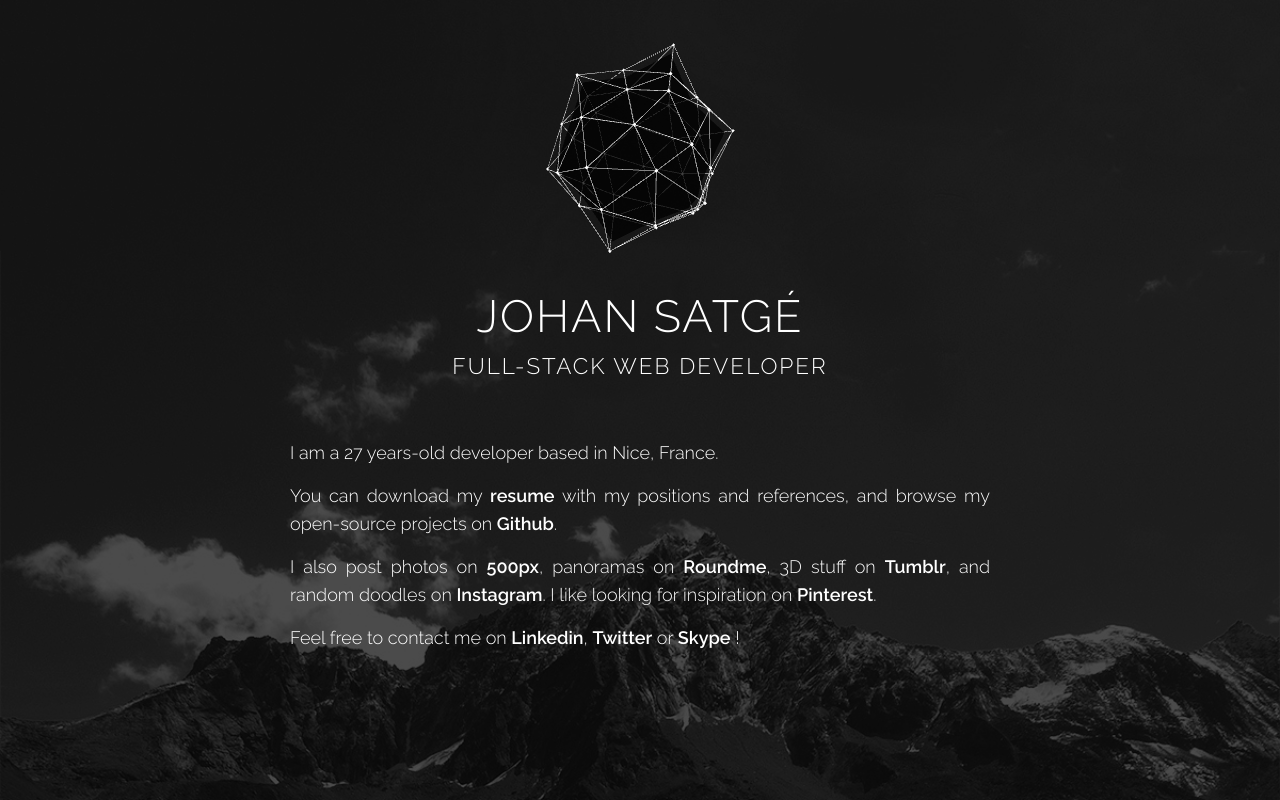
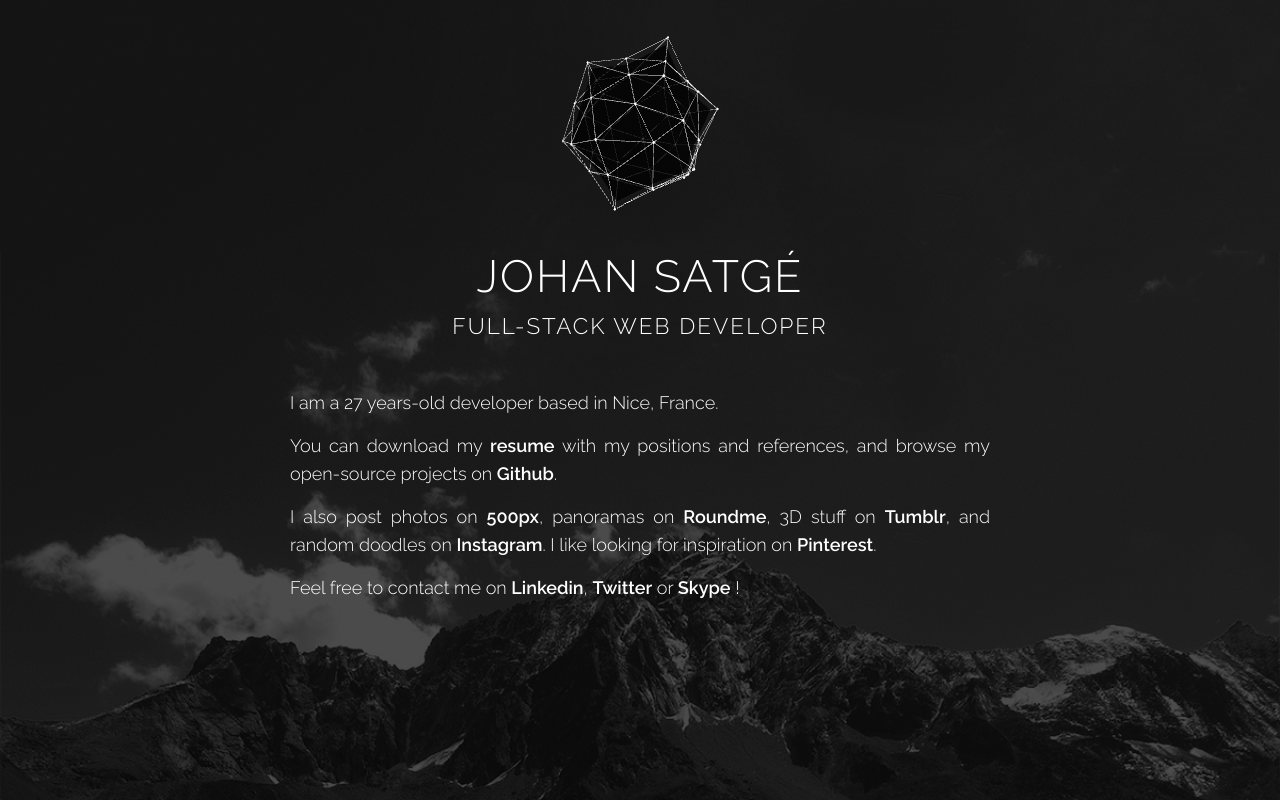
Before and after one commit to johansatge/johansatge.github.io, a plain HTML site: page index.html in a window 1280 px wide. Drawn offline with Linux system fonts and the light colour scheme.

Commit message:
Smaller 3D mesh

```diff
--- a/assets/sass/_content.scss
+++ b/assets/sass/_content.scss
@@ -3,12 +3,12 @@
     z-index  : 2;
     left     : 50%;
     position : relative;
-    margin   : 0 0 -10px -150px;
-    width    : 300px;
-    height   : 300px;
+    margin   : 0 0 0 -125px;
+    width    : 250px;
+    height   : 250px;
 
     @media screen and (max-width : 800px) {
-        margin : 10px 0 -10px -100px;
+        margin : 10px 0 0 -100px;
         width  : 200px;
         height : 200px;
     }
@@ -54,7 +54,7 @@ h2
     text-align     : center;
     text-transform : uppercase;
     letter-spacing : 2px;
-    margin         : 0 0 60px 0;
+    margin         : 0 0 50px 0;
 }
 
 p
```
Also changed, not shown: assets/css/global.css.
